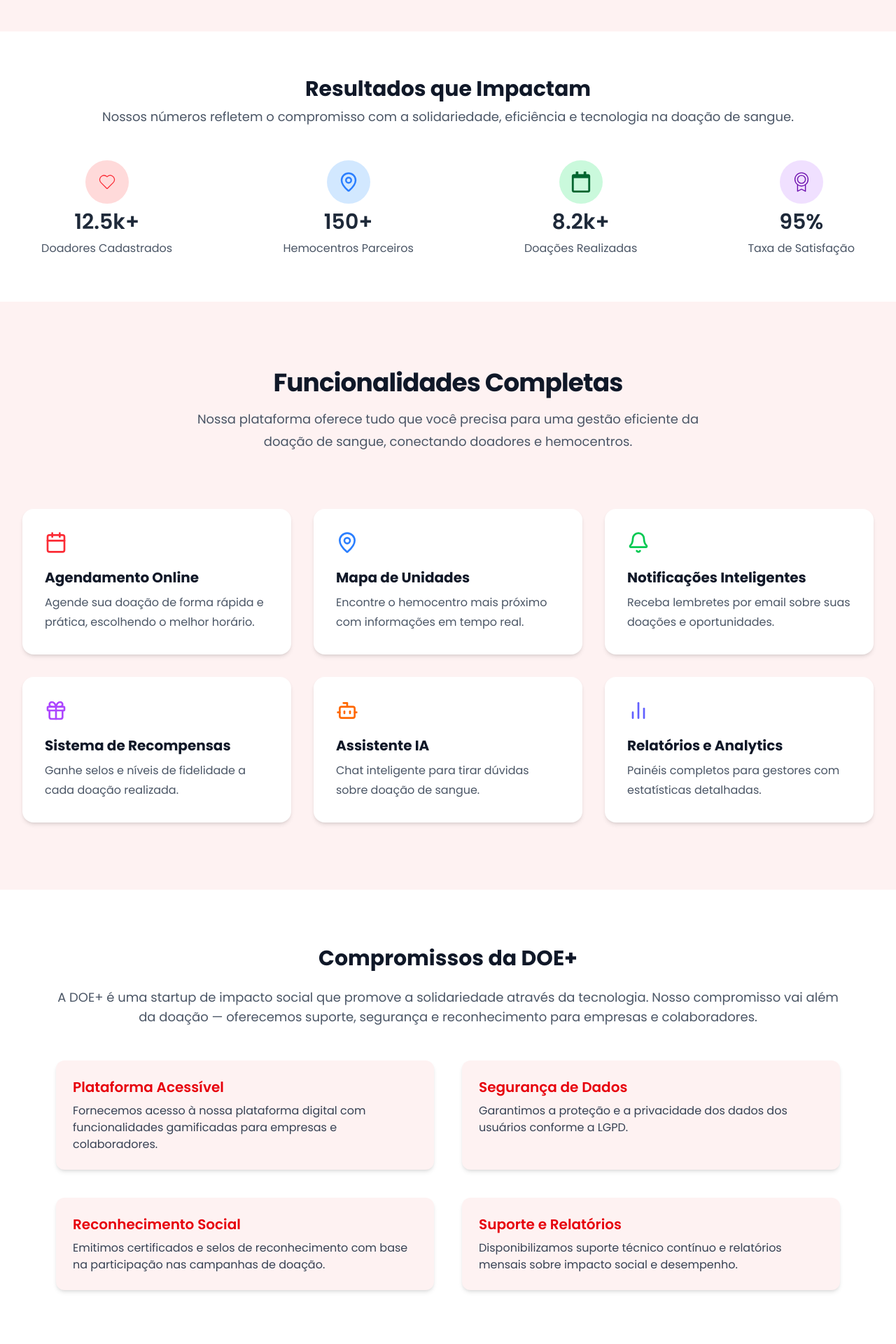
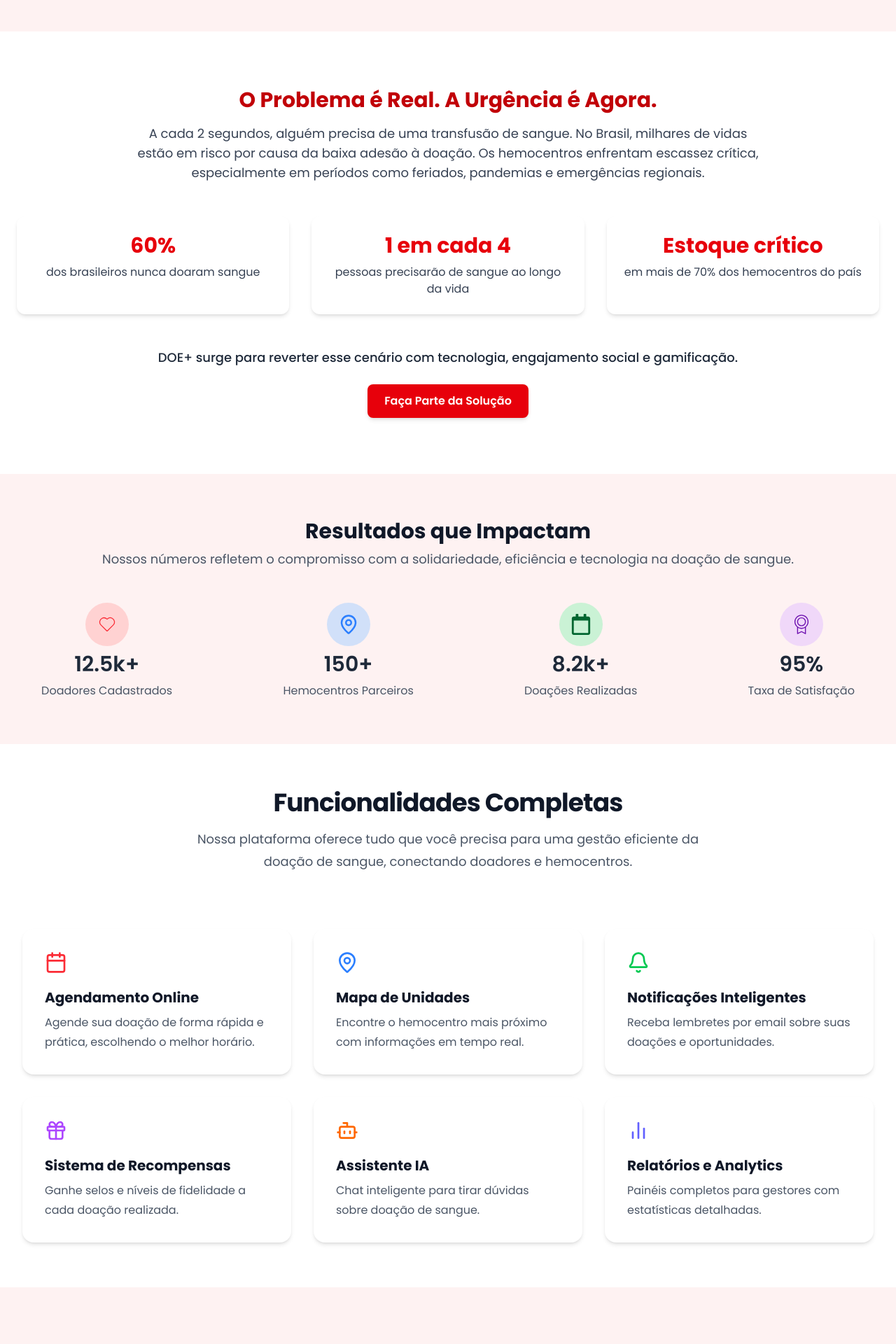
Before and after one commit to MarceloCesar30/DOE_MAIS, a Next.js app: page / in a window 1280 px wide. Shown: the part 380-2300 px from the top of the page at 70% size. Built offline with nearby package versions, Linux system fonts and the light colour scheme.

Commit message:
Feat: PainSection Criada

```diff
--- a/src/app/components/FunctionalitySection.jsx
+++ b/src/app/components/FunctionalitySection.jsx
@@ -39,7 +39,7 @@
 
 export default function FeaturesSection() {
   return (
-    <section className=" bg-red-50 py-16 sm:py-24">
+    <section className=" bg-whiite py-16 ">
       <div className="mx-auto max-w-7xl px-6 lg:px-8">
         {/* Bloco de Título e Descrição */}
         <div className="mx-auto max-w-3xl text-center">
--- /dev/null
+++ b/src/app/components/PainSection.jsx
@@ -0,0 +1,35 @@
+export default function PainSection() {
+    return (
+        <div className="bg-white py-20 px-6 ">
+            <div className="max-w-4xl mx-auto text-center">
+                <h2 className="text-3xl font-bold text-red-700">
+                    O Problema é Real. A Urgência é Agora.
+                </h2>
+                <p className="mt-4 text-lg text-gray-700">
+                    A cada 2 segundos, alguém precisa de uma transfusão de sangue. No Brasil, milhares de vidas estão em risco por causa da baixa adesão à doação. Os hemocentros enfrentam escassez crítica, especialmente em períodos como feriados, pandemias e emergências regionais.
+                </p>
+            </div>
+
+            <div className="mt-12 grid  grid-cols-3 gap-8  text-center">
+                <div className="bg-white p-6 rounded-xl shadow-md">
+                    <h3 className="text-3xl font-bold text-red-600">60%</h3>
+                    <p className="mt-2 text-gray-700">dos brasileiros nunca doaram sangue</p>
+                </div>
+                <div className="bg-white p-6 rounded-xl shadow-md">
+                    <h3 className="text-3xl font-bold text-red-600">1 em cada 4</h3>
+                    <p className="mt-2 text-gray-700">pessoas precisarão de sangue ao longo da vida</p>
+                </div>
+                <div className="bg-white p-6 rounded-xl shadow-md">
+                    <h3 className="text-3xl font-bold text-red-600">Estoque crítico</h3>
+                    <p className="mt-2 text-gray-700">em mais de 70% dos hemocentros do país</p>
+                </div>
+            </div>
+
+            <div className="mt-12 text-center">
+                <p className="text-lg text-gray-800 font-medium">
+                    DOE+ surge para reverter esse cenário com tecnologia, engajamento social e gamificação.</p>
+                <button className="mt-6 bg-red-600 hover:bg-red-700 text-white font-semibold px-6 py-3 rounded-lg shadow-md transition">Faça Parte da Solução</button>
+            </div>
+        </div>
+    );
+}
--- a/src/app/components/ResponsabilitySection.jsx
+++ b/src/app/components/ResponsabilitySection.jsx
@@ -1,6 +1,6 @@
 export default function ResponsibilitySection() {
     return (
-        <section className="bg-white py-20  px-20">
+        <div className="bg-red-50 py-20  px-20">
             <div className="  text-center">
                 <h2 className="text-3xl font-bold text-gray-900 mb-6">
                     Compromissos da DOE+
@@ -12,7 +12,7 @@
                 </p>
 
                 <div className="grid  grid-cols-2 gap-10 text-left">
-                    <div className="bg-red-50 p-6 rounded-xl shadow-md">
+                    <div className="bg-white p-6 rounded-xl shadow-md">
                         <h3 className="font-semibold text-xl text-red-600 mb-2">
                             Plataforma Acessível
                         </h3>
@@ -20,7 +20,7 @@
                             Fornecemos acesso à nossa plataforma digital com funcionalidades gamificadas para empresas e colaboradores.
                         </p>
                     </div>
-                    <div className="bg-red-50 p-6 rounded-xl shadow-md">
+                    <div className="bg-white p-6 rounded-xl shadow-md">
                         <h3 className="font-semibold text-xl text-red-600 mb-2">
                             Segurança de Dados
                         </h3>
@@ -28,7 +28,7 @@
                             Garantimos a proteção e a privacidade dos dados dos usuários conforme a LGPD.
                         </p>
                     </div>
-                    <div className="bg-red-50 p-6 rounded-xl shadow-md">
+                    <div className="bg-white p-6 rounded-xl shadow-md">
                         <h3 className="font-semibold text-xl text-red-600 mb-2">
                             Reconhecimento Social
                         </h3>
@@ -36,7 +36,7 @@
                             Emitimos certificados e selos de reconhecimento com base na participação nas campanhas de doação.
                         </p>
                     </div>
-                    <div className="bg-red-50 p-6 rounded-xl shadow-md">
+                    <div className="bg-white p-6 rounded-xl shadow-md">
                         <h3 className="font-semibold text-xl text-red-600 mb-2">
                             Suporte e Relatórios
                         </h3>
@@ -46,6 +46,6 @@
                     </div>
                 </div>
             </div>
-        </section>
+        </div>
     );
 }
--- a/src/app/components/StatsSection.jsx
+++ b/src/app/components/StatsSection.jsx
@@ -5,7 +5,7 @@
 
 export default function StatsSection() {
     return (
-        <div className="bg-white py-16">
+        <div className="bg-red-50 py-16">
 
             <div className="text-center mb-12">
                 <h2 className="text-3xl font-bold text-gray-900">
@@ -15,7 +15,6 @@
                     Nossos números refletem o compromisso com a solidariedade, eficiência e tecnologia na doação de sangue.
                 </p>
             </div>
-
 
             <div className="flex items-center justify-around gap-10">
                 {/* Card 1 */}
--- a/src/app/page.js
+++ b/src/app/page.js
@@ -5,12 +5,15 @@
 import FunctionalitySection from "./components/FunctionalitySection.jsx";
 import Footer from "./components/Footer.jsx";
 import ResponsibilitySection from "./components/ResponsabilitySection.jsx";
+import PainSection from "./components/PainSection.jsx";
+
 
 export default function Home() {
   return (
     <div>
       <Header />
       <HeroSection />
+      <PainSection />
       <StatsSection />
       <FunctionalitySection />
       <ResponsibilitySection />
```
